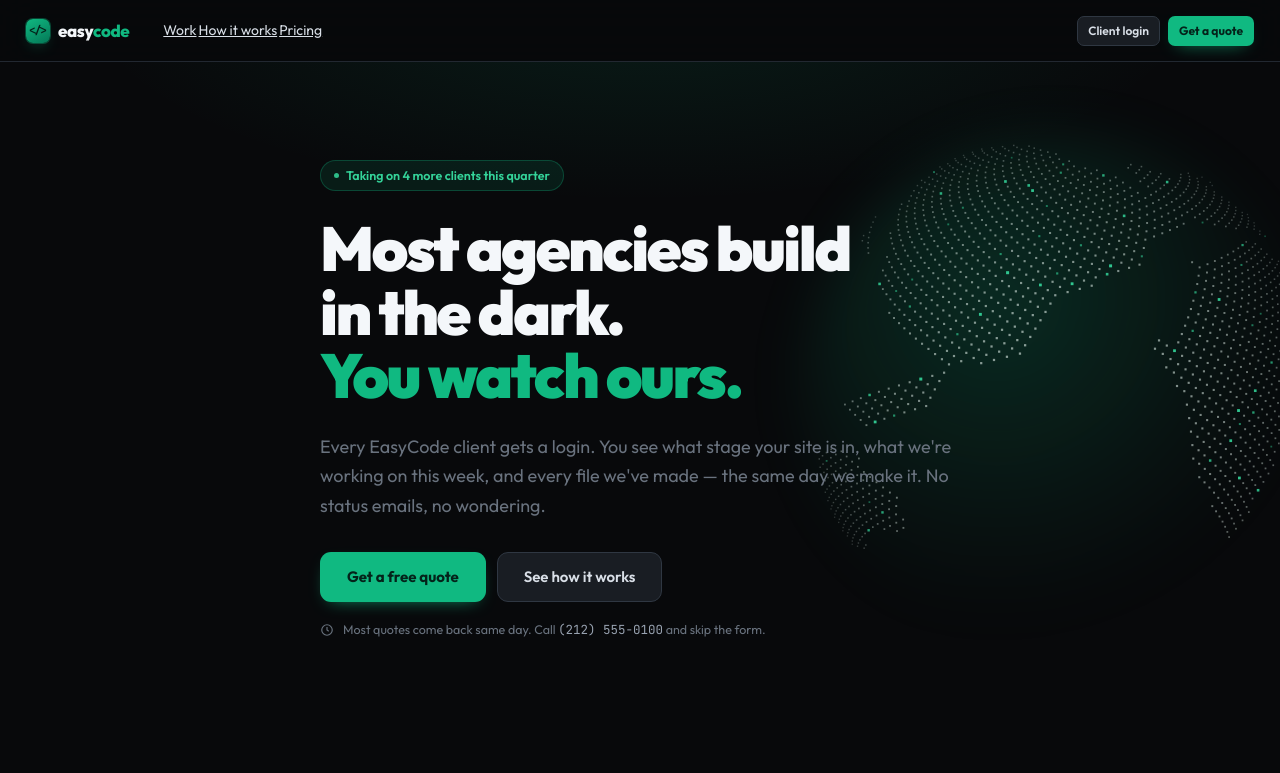
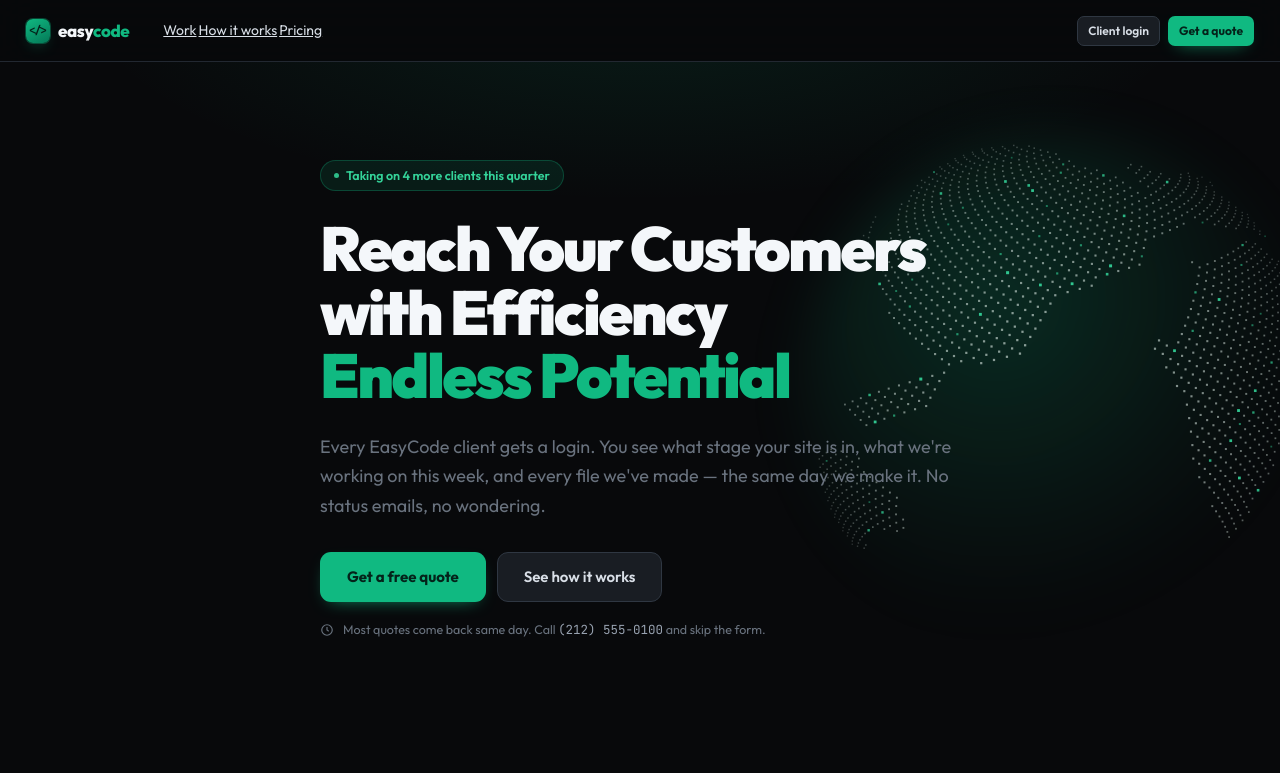
Before and after one commit to cyberstizz/easycode-web, a React (Vite) app: page / in a window 1280 px wide. Shown: the top 773 px of the page. Built offline with nearby package versions, Linux system fonts and the light colour scheme; no server answers.

Commit message:
made changes to the message in home

```diff
--- a/src/pages/marketing/Home.jsx
+++ b/src/pages/marketing/Home.jsx
@@ -36,7 +36,7 @@ export default function Home() {
             <span className="dot live" />Taking on 4 more clients this quarter
           </div>
           <h1 className="display">
-            Most agencies build<br />in the dark.<br /><em>You watch ours.</em>
+            Reach Your Customers with Efficiency<br /><em>Endless Potential</em>
           </h1>
           <p className="lede" style={{ marginTop: 24 }}>
             Every EasyCode client gets a login. You see what stage your site is in, what we&apos;re working
```
